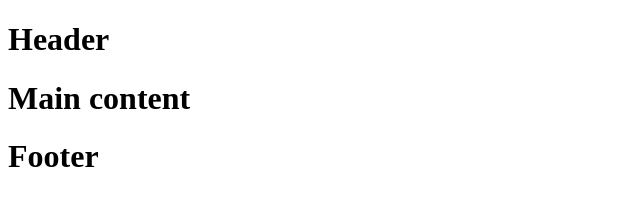
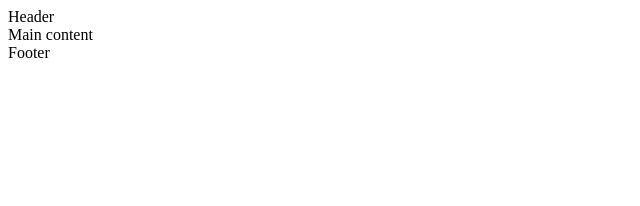
Before and after one commit to MBall0u/atlas-web_front_end, a plain HTML site: page html_advanced/3-index.html in a window 1280 px wide. Shown: the whole page, without its empty margins (0-640 px from the left). Drawn offline with Linux system fonts and the light colour scheme.

Commit message:
M - 10:34 AM - made the file 3-index

```diff
--- a/html_advanced/3-index.html
+++ b/html_advanced/3-index.html
@@ -10,13 +10,13 @@
 </head>
 <body>
     <header>
-        <h1>Header</h1>
+        Header
     </header>
     <main>
-        <h1>Main content</h1>
+        Main content
     </main>
     <footer>
-        <h1>Footer</h1>
+        Footer
     </footer>
 </body>
 </html>
```
